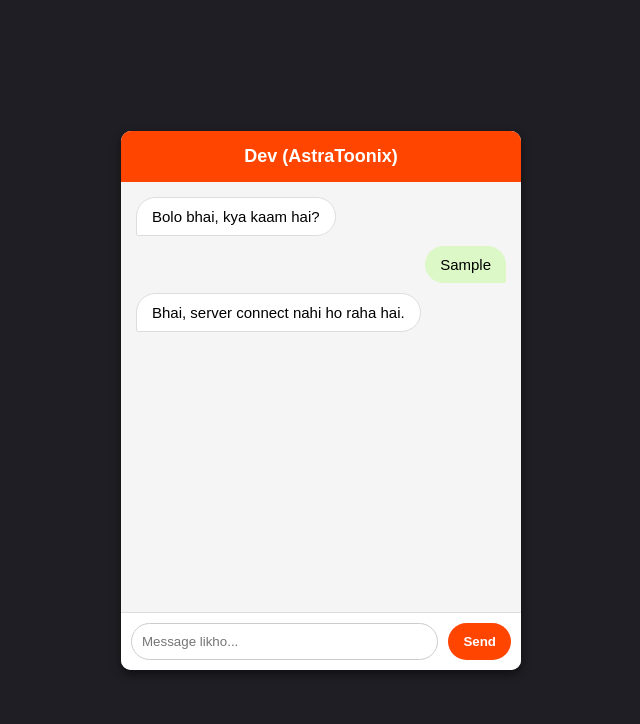
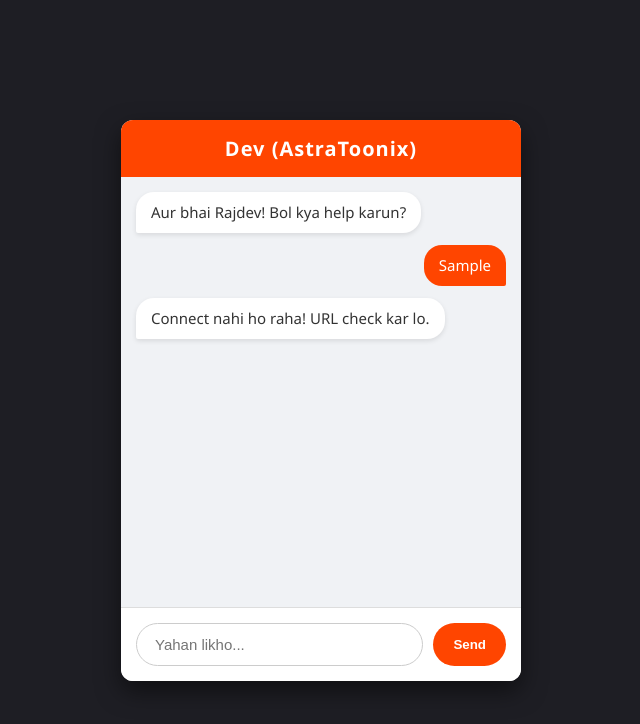
Before and after one commit to rajdev1009/Llm-go-model-, a plain HTML site: page index.html in a window 1280 px wide. Both pictures are taken after typing "Sample" into the empty fields and a click on the button "Send". Shown: the whole page, without its empty margins (319-959 px from the left). Drawn offline with Linux system fonts and the light colour scheme; no server answers.

Commit message:
Update index.html

```diff
--- a/index.html
+++ b/index.html
@@ -3,10 +3,10 @@
 <head>
     <meta charset="UTF-8">
     <meta name="viewport" content="width=device-width, initial-scale=1.0">
-    <title>Chat with Dev</title>
+    <title>Chat with Dev | AstraToonix</title>
     <style>
         body {
-            font-family: Arial, sans-serif;
+            font-family: 'Segoe UI', Arial, sans-serif;
             background-color: #1e1e24;
             display: flex;
             justify-content: center;
@@ -18,67 +18,79 @@
             width: 400px;
             max-width: 90%;
             background: #ffffff;
-            border-radius: 10px;
+            border-radius: 12px;
             overflow: hidden;
-            box-shadow: 0 4px 10px rgba(0,0,0,0.5);
+            box-shadow: 0 10px 25px rgba(0,0,0,0.5);
+            display: flex;
+            flex-direction: column;
         }
         .chat-header {
             background: #ff4500;
             color: white;
             padding: 15px;
             text-align: center;
-            font-size: 18px;
+            font-size: 20px;
             font-weight: bold;
+            letter-spacing: 1px;
         }
         .chat-box {
             height: 400px;
             overflow-y: auto;
             padding: 15px;
-            background: #f5f5f5;
+            background: #f0f2f5;
             display: flex;
             flex-direction: column;
-            gap: 10px;
+            gap: 12px;
         }
         .message {
             padding: 10px 15px;
-            border-radius: 20px;
-            max-width: 75%;
+            border-radius: 18px;
+            max-width: 80%;
             font-size: 15px;
+            line-height: 1.4;
             word-wrap: break-word;
+            position: relative;
         }
         .user-msg {
-            background: #dcf8c6;
+            background: #ff4500;
+            color: white;
             align-self: flex-end;
             border-bottom-right-radius: 2px;
         }
         .bot-msg {
             background: #ffffff;
+            color: #333;
             align-self: flex-start;
             border-bottom-left-radius: 2px;
-            border: 1px solid #ddd;
+            box-shadow: 0 2px 5px rgba(0,0,0,0.1);
         }
         .input-area {
             display: flex;
-            padding: 10px;
+            padding: 15px;
             background: #fff;
             border-top: 1px solid #ddd;
         }
         #user-input {
             flex: 1;
-            padding: 10px;
+            padding: 12px 18px;
             border: 1px solid #ccc;
-            border-radius: 20px;
+            border-radius: 25px;
             outline: none;
+            font-size: 15px;
         }
         #send-btn {
             background: #ff4500;
             color: white;
             border: none;
-            padding: 10px 15px;
+            padding: 0 20px;
             margin-left: 10px;
-            border-radius: 20px;
+            border-radius: 25px;
             cursor: pointer;
             font-weight: bold;
+            transition: 0.3s;
+        }
+        #send-btn:hover {
+            background: #e63e00;
         }
     </style>
 </head>
@@ -87,18 +99,20 @@
 <div class="chat-container">
     <div class="chat-header">Dev (AstraToonix)</div>
     <div class="chat-box" id="chat-box">
-        <div class="message bot-msg">Bolo bhai, kya kaam hai?</div>
+        <div class="message bot-msg">Aur bhai Rajdev! Bol kya help karun?</div>
     </div>
     <div class="input-area">
-        <input type="text" id="user-input" placeholder="Message likho..." onkeypress="handleKeyPress(event)">
+        <input type="text" id="user-input" placeholder="Yahan likho..." onkeypress="handleKeyPress(event)">
         <button id="send-btn" onclick="sendMessage()">Send</button>
     </div>
 </div>
 
 <script>
-    // Koyeb par deploy hone ke baad URL change kar dena
-    // Example: const backendUrl = "https://your-app.koyeb.app/chat";
-    const backendUrl = "http://localhost:8080/chat";
+    /* DHYAN DEIN:
+       Yahan apna Koyeb ka final URL dalo.
+       Example: "https://my-bot-app.koyeb.app/chat"
+    */
+    const backendUrl = "https://TUMHARA-APP-NAME.koyeb.app/chat";
 
     function appendMessage(text, sender) {
         const chatBox = document.getElementById("chat-box");
@@ -112,10 +126,20 @@
     async function sendMessage() {
         const inputField = document.getElementById("user-input");
         const message = inputField.value.trim();
+
         if (!message) return;
 
         appendMessage(message, "user");
         inputField.value = "";
+
+        // Loading indicator ke liye
+        const loadingId = "loading-" + Date.now();
+        const chatBox = document.getElementById("chat-box");
+        const loadingDiv = document.createElement("div");
+        loadingDiv.classList.add("message", "bot-msg");
+        loadingDiv.id = loadingId;
+        loadingDiv.innerText = "...";
+        chatBox.appendChild(loadingDiv);
 
         try {
             const response = await fetch(backendUrl, {
@@ -123,10 +147,18 @@
                 headers: { "Content-Type": "application/json" },
                 body: JSON.stringify({ message: message })
             });
+
             const data = await response.json();
-            appendMessage(data.reply || "No reply from server", "bot");
+            document.getElementById(loadingId).remove(); // Loading hatayen
+
+            if (data.reply) {
+                appendMessage(data.reply, "bot");
+            } else {
+                appendMessage("Bhai, server ne koi jawaab nahi diya.", "bot");
+            }
         } catch (error) {
-            appendMessage("Bhai, server connect nahi ho raha hai.", "bot");
+            document.getElementById(loadingId).remove();
+            appendMessage("Connect nahi ho raha! URL check kar lo.", "bot");
         }
     }
 
```
